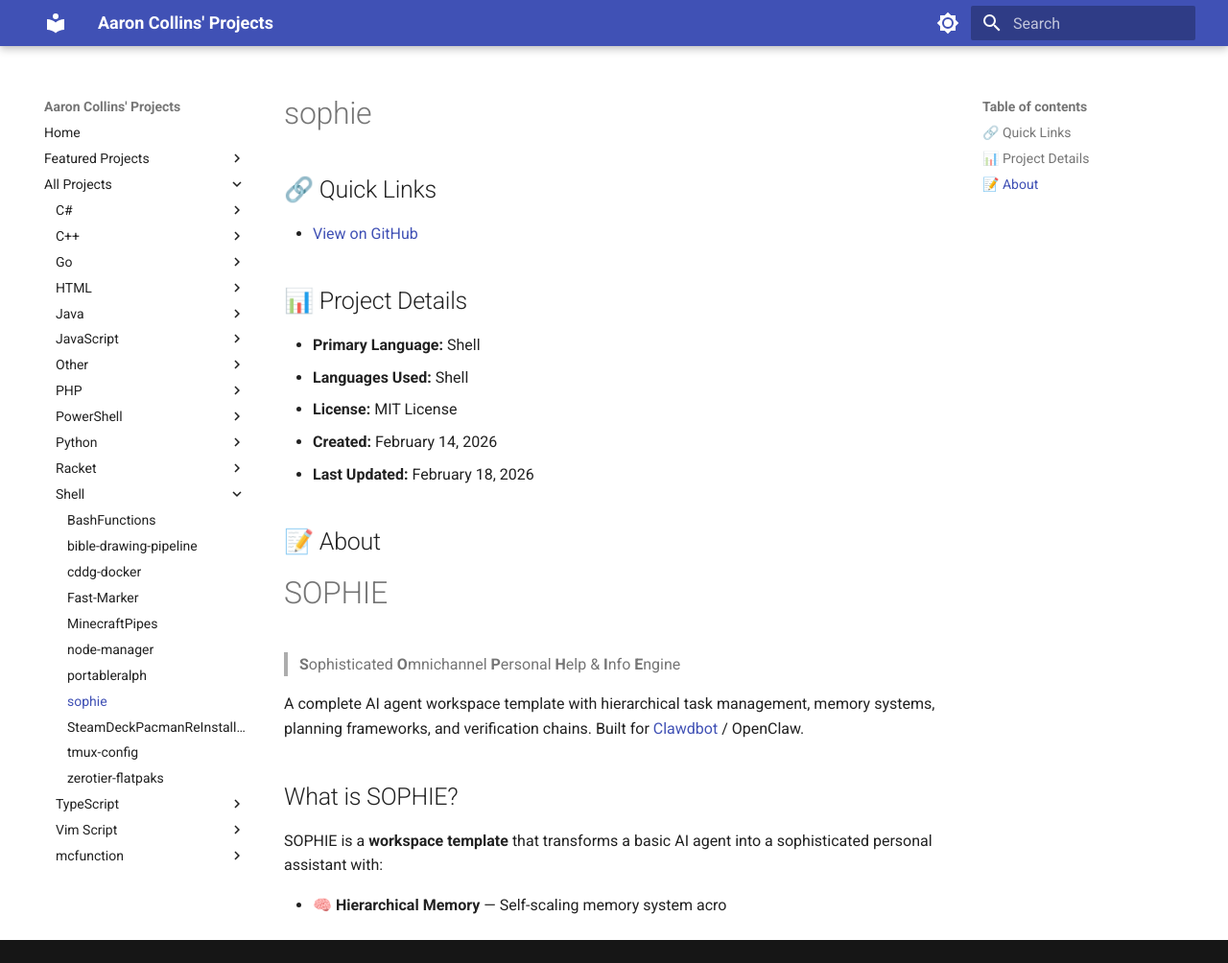
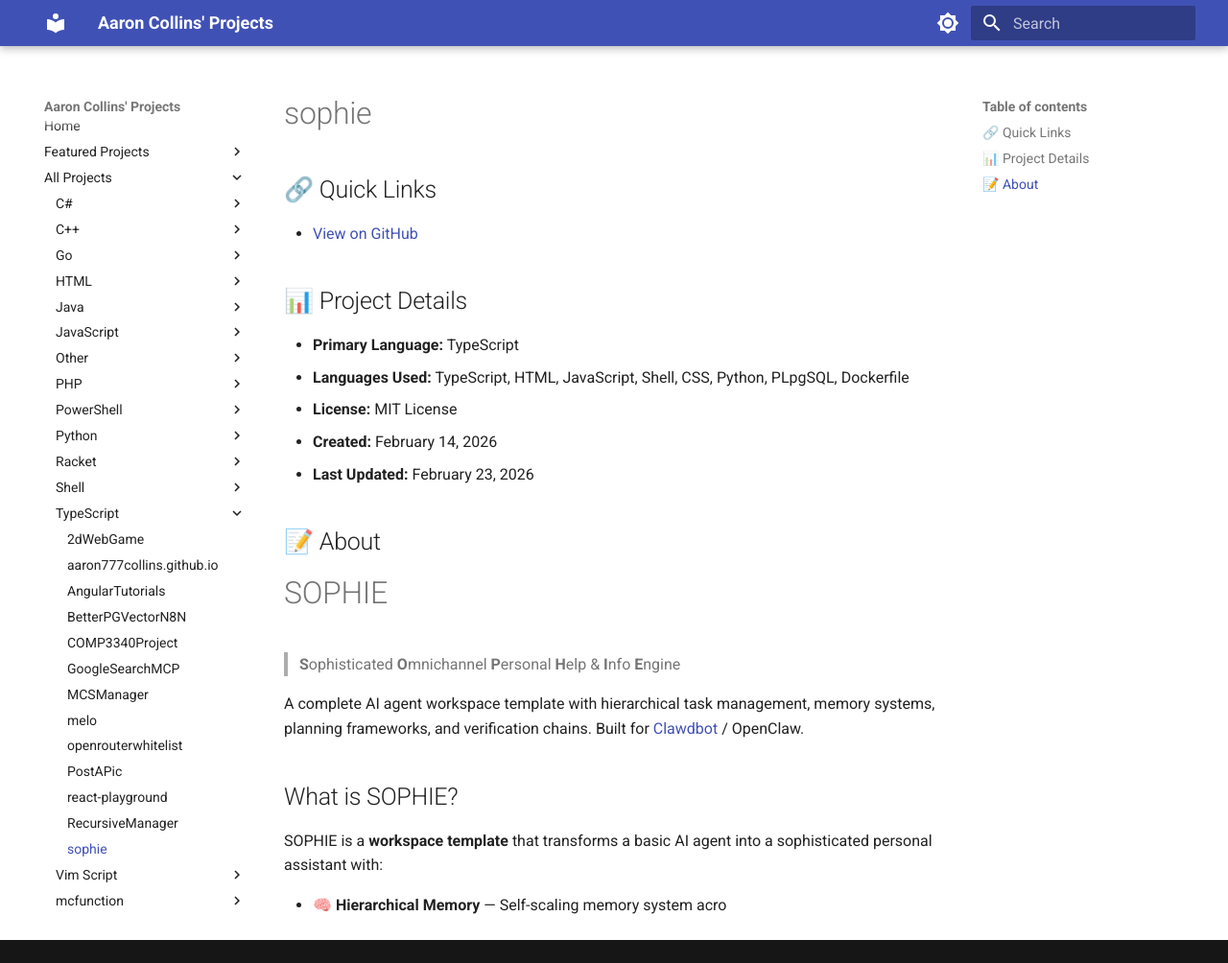
Before and after one commit to aaron777collins/projects, an MkDocs documentation site: the page built from docs/sophie.md, in a window 1280 px wide and 1004 px high. Shown: the whole window at 96% size. Built offline with MkDocs 1.6.1 and Material for MkDocs 9.7.7, drawn with Linux system fonts in a browser that asks for light colours.

Commit message:
🤖 Auto-update project documentation
Updated project pages with latest information from GitHub API:
- Repository details and metadata
- Latest releases
- GitHub Pages links
- Language statistics
- Topics and tags
- Star and fork counts

Generated by GitHub Actions on 2026-02-23 04:28:13 UTC

```diff
--- a/docs/sophie.md
+++ b/docs/sophie.md
@@ -6,11 +6,11 @@
 
 ## 📊 Project Details
 
-- **Primary Language:** Shell
-- **Languages Used:** Shell
+- **Primary Language:** TypeScript
+- **Languages Used:** TypeScript, HTML, JavaScript, Shell, CSS, Python, PLpgSQL, Dockerfile
 - **License:** MIT License
 - **Created:** February 14, 2026
-- **Last Updated:** February 18, 2026
+- **Last Updated:** February 23, 2026
 
 ## 📝 About
 
--- a/mkdocs.yml
+++ b/mkdocs.yml
@@ -163,7 +163,6 @@ nav:
       - MinecraftPipes: MinecraftPipes.md
       - node-manager: node-manager.md
       - portableralph: portableralph.md
-      - sophie: sophie.md
       - SteamDeckPacmanReInstaller: SteamDeckPacmanReInstaller.md
       - tmux-config: tmux-config.md
       - zerotier-flatpaks: zerotier-flatpaks.md
@@ -180,6 +179,7 @@ nav:
       - PostAPic: PostAPic.md
       - react-playground: react-playground.md
       - RecursiveManager: RecursiveManager.md
+      - sophie: sophie.md
     - Vim Script:
       - python3-image.vim: python3-image.vim.md
       - vim-config: vim-config.md
```
Also changed, not shown: docs/MinecraftDatapackLanguage.md (+1 -1 lines), docs/projects-test.md (+1 -1 lines), docs/projects.md (+1 -1 lines).
